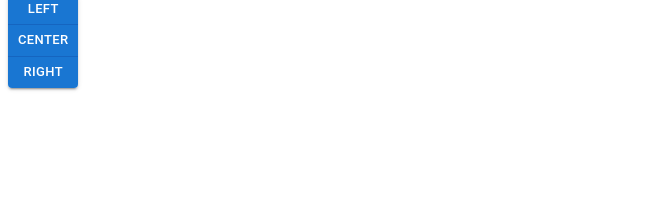
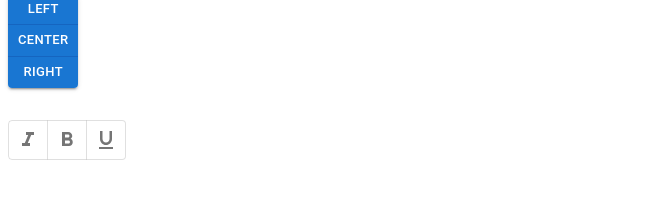
Before and after one commit to taimoor115/MUI_React, a React (Vite) app: page / in a window 1280 px wide. Shown: the part 220-418 px from the top of the page, without its empty margins (0-661 px from the left). Built offline with nearby package versions, Linux system fonts and the light colour scheme.

Commit message:
Toogle Button

```diff
--- a/src/component/ButtonMui.jsx
+++ b/src/component/ButtonMui.jsx
@@ -1,7 +1,31 @@
-import { Button, Stack, ButtonGroup } from "@mui/material";
+import {
+  Button,
+  Stack,
+  ButtonGroup,
+  ToggleButton,
+  ToggleButtonGroup,
+} from "@mui/material";
+import { useState } from "react";
 
-import { Send } from "@mui/icons-material";
+import {
+  Send,
+  FormatBold,
+  FormatItalic,
+  FormatUnderlined,
+} from "@mui/icons-material";
 const ButtonMui = () => {
+  const [value, setValue] = useState([]);
+  const [exclusive, setExclusive] = useState("" || null);
+
+  const handleChange = (e, value) => {
+    setValue(value);
+  };
+
+  const handleChangeEvent = (e, value) => {
+    setExclusive(value);
+  };
+  console.log(exclusive);
+
   return (
     <Stack spacing={4}>
       <Stack spacing={2} direction="row">
@@ -55,6 +79,27 @@ const ButtonMui = () => {
           <Button>Right</Button>
         </ButtonGroup>
       </Stack>
+
+      <Stack>
+        <ToggleButtonGroup
+          value={exclusive}
+          onChange={handleChangeEvent}
+          exclusive
+          size="small"
+          orientation="horizontal"
+          color="secondary"
+        >
+          <ToggleButton value="italic">
+            <FormatItalic />
+          </ToggleButton>
+          <ToggleButton value="bold">
+            <FormatBold />
+          </ToggleButton>
+          <ToggleButton value="underlined">
+            <FormatUnderlined />
+          </ToggleButton>
+        </ToggleButtonGroup>
+      </Stack>
     </Stack>
   );
 };
```
